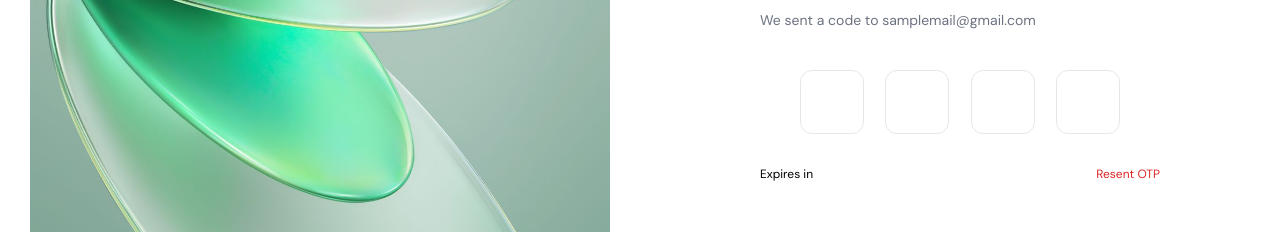
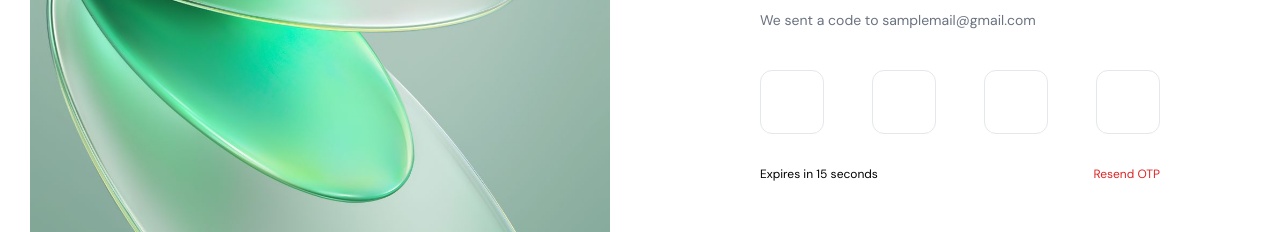
Before and after one commit to thomasjithin6667/CircleUp-frontend, a React (Vite) app: page /otp in a window 1280 px wide. Shown: the part 264-496 px from the top of the page. Built offline with nearby package versions, Linux system fonts and the light colour scheme.

Commit message:
added timer

```diff
--- a/src/pages/user/otpPage/OtpPage.tsx
+++ b/src/pages/user/otpPage/OtpPage.tsx
@@ -1,6 +1,6 @@
 import { toast } from 'sonner';
 import { Link, useNavigate } from 'react-router-dom';
-import { useState, useRef } from 'react';
+import { useState, useRef, useEffect } from 'react';
 import './otpPage.css'
 import { postOTP } from '../../../services/api/user/apiMethods';
 
@@ -15,6 +15,39 @@ function OtpPage() {
   const otp2Ref = useRef<HTMLInputElement>(null);
   const otp3Ref = useRef<HTMLInputElement>(null);
   const otp4Ref = useRef<HTMLInputElement>(null);
+
+  const [timer, setTimer] = useState<number>(20);
+  const [resendDisabled, setResendDisabled] = useState<boolean>(false);
+
+  useEffect(() => {
+    const countdownInterval = setInterval(() => {
+      if (timer > 0) {
+        setTimer(timer - 1);
+      } else {
+        clearInterval(countdownInterval);
+        setResendDisabled(false);
+        toast.error("Time expired please resend otp")
+      }
+    }, 1000);
+
+    return () => clearInterval(countdownInterval);
+  }, [timer]);
+
+  const startResendTimer = () => {
+    setResendDisabled(true);
+    setTimer(20);
+  };
+
+  const handleResendClick = () => {
+    startResendTimer();
+    // Add logic to resend OTP here
+    // For example:
+    // postResendOTP().then((response) => {
+    //   // Handle response
+    // }).catch((error) => {
+    //   // Handle error
+    // });
+  };
 
   const handleOtpChange = (
     otp: string,
@@ -37,11 +70,13 @@ function OtpPage() {
 
   const handleSubmit = (e: React.FormEvent<HTMLFormElement>) => {
     e.preventDefault();
-    const otp = otp1 + otp2 + otp3 + otp4;
-    console.log(otp);
+
+    const otp:string = otp1 + otp2 + otp3 + otp4;
+    const payload={ otp }
 
 
-    postOTP(otp).then((response:any) => {
+
+    postOTP(payload).then((response:any) => {
       const data = response.data
       if(response.status === 200) {
        toast.success(data.message)
@@ -80,7 +115,7 @@ function OtpPage() {
 
           <form  onSubmit={handleSubmit} method="post">
       <div className="flex flex-col space-y-8">
-        <div className="flex flex-row items-center justify-between mx-auto w-full max-w-xs ">
+        <div className="flex justify-between">
           <div className="w-16 h-16">
             <input
              ref={otp1Ref}
@@ -121,10 +156,16 @@ function OtpPage() {
         <div className='flex justify-between  items-center '>
               <div className='flex gap-2  items-center'>
 
-<p className='text-xs text-grey-600'>Expires in</p>
+              <p className='text-xs text-grey-600'>Expires in {timer} seconds</p>
               </div>
 
-            <p className='text-xs text-red-600'>Resent OTP</p>
+              <button
+          onClick={handleResendClick}
+          disabled={resendDisabled}
+          className='text-xs text-red-600 hover:underline focus:outline-none'
+        >
+          Resend OTP
+        </button>
           </div>
             <div>
               <button type="submit" className="w-full text-sm bg-green-600 text-white p-3 mt-5 rounded-md hover:bg-gray-800 focus:outline-none focus:bg-black focus:outline-none focus:ring-2 focus:ring-offset-2 focus:ring-gray-900 transition-colors duration-300">Verify Account</button>
--- a/src/services/api/endPoints.ts
+++ b/src/services/api/endPoints.ts
@@ -1,3 +1,4 @@
 export const userUrls ={
-    register:'/register'
+    register:'/register',
+    registerOtp:'/register-otp'
 }
--- a/src/services/api/user/api.ts
+++ b/src/services/api/user/api.ts
@@ -5,6 +5,8 @@ import { BASE_URL } from "../../../constants/baseUrls";
 
 export const api = axios.create({
   baseURL: `${BASE_URL}/api`,
+  headers: {'Content-Type' : 'application/json'},
+  withCredentials : true,
 });
 
 // api.interceptors.request.use(
--- a/src/services/api/user/apiMethods.ts
+++ b/src/services/api/user/apiMethods.ts
@@ -17,10 +17,10 @@ export const postRegister = (userData:FormValues) => {
     })
 }
 
-export const postOTP = (otp:string)=>{
+export const postOTP = (otp:{ otp: string })=>{
 return new Promise((resolve,reject)=>{
     try {
-        apiCall("post", userUrls.register, otp).then((response)=>{
+        apiCall("post", userUrls.registerOtp, otp).then((response)=>{
             resolve(response);
             console.log("apiMethods"+response);
 
```
